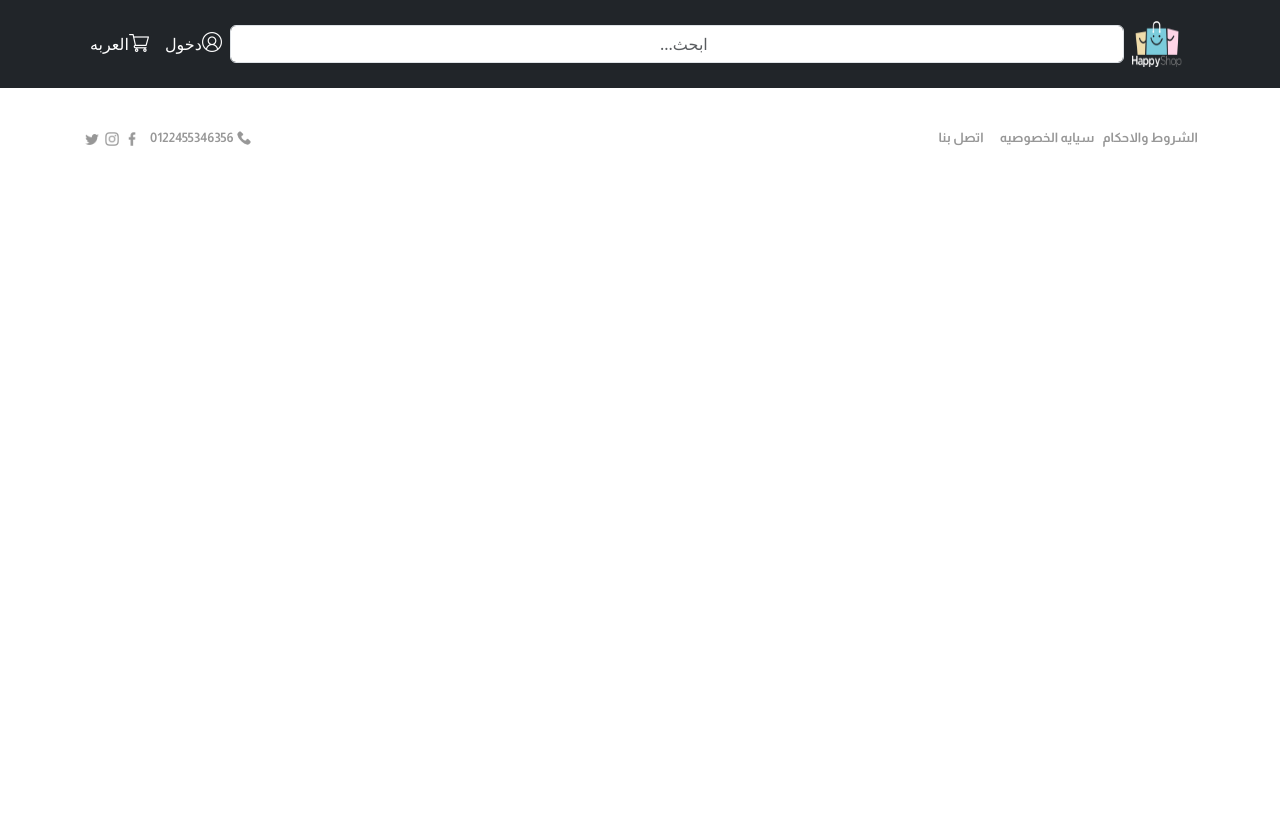
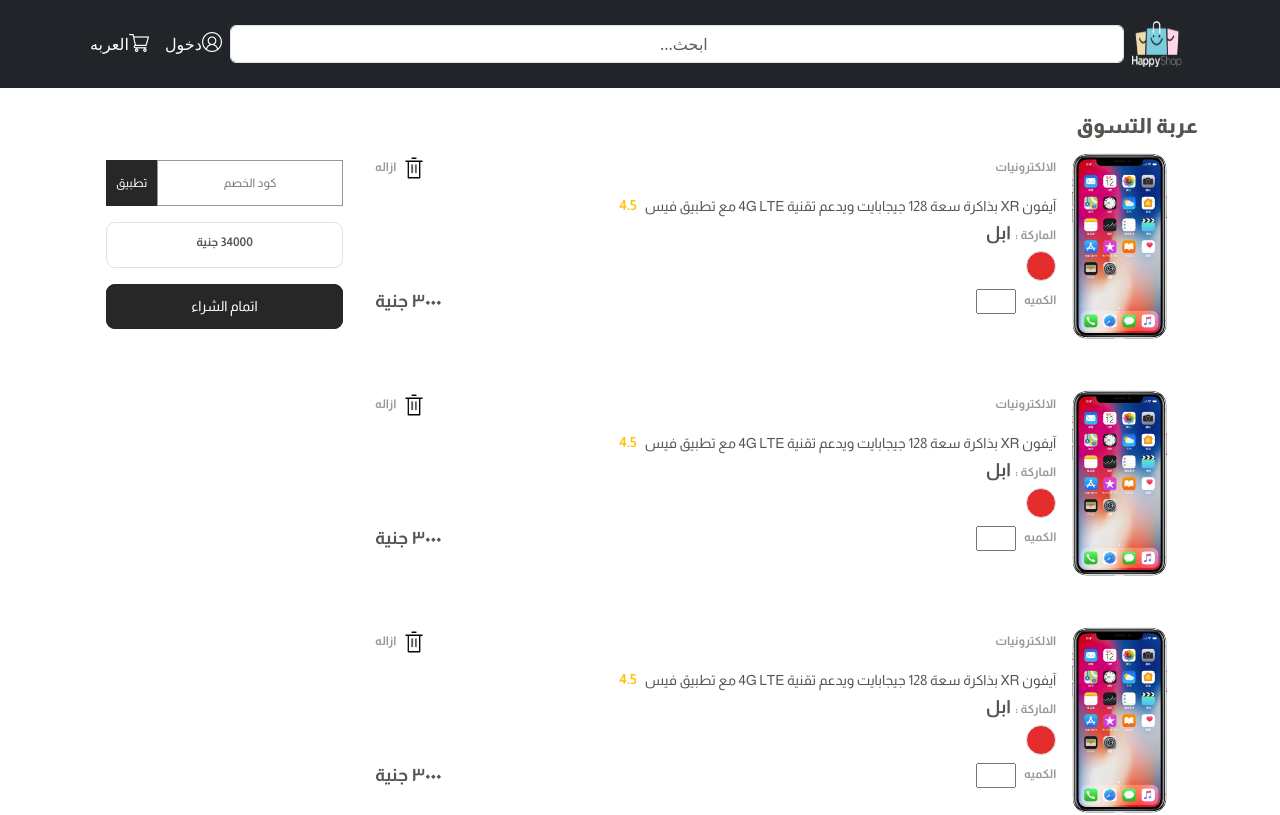
Before and after one commit to KarimElaskary/e-commerce, a React (Create React App) app: page /cart in a window 1280 px wide. Shown: the top 815 px of the page. Built offline with nearby package versions, Linux system fonts and the light colour scheme.

Commit message:
Cart Page Done

```diff
--- a/src/App.js
+++ b/src/App.js
@@ -8,6 +8,7 @@
 import AllBrandPage from "./Pages/Brand/AllBrandPage";
 import ShopProductsPage from "./Pages/Products/ShopProductsPage";
 import ProductDetalisPage from "./Pages/Products/ProductDetalisPage";
+import CartPage from "./Pages/Cart/CartPage";
 
 function App() {
   return (
@@ -22,6 +23,7 @@
           <Route path="/allbrand" element={<AllBrandPage />} />
           <Route path="/product" element={<ShopProductsPage />} />
           <Route path="/products/:id" element={<ProductDetalisPage />} />
+          <Route path="/cart" element={<CartPage />} />
         </Routes>
       </BrowserRouter>
       <Footer />
--- /dev/null
+++ b/src/Components/Cart/CartCheckout.js
@@ -0,0 +1,28 @@
+import React from 'react'
+import { Row, Col } from 'react-bootstrap'
+import { Link } from 'react-router-dom'
+
+const CartCheckout = () => {
+    return (
+        <Row className="my-1 d-flex justify-content-center cart-checkout pt-3">
+            <Col xs="12" className="d-flex  flex-column  ">
+                <div className="d-flex  ">
+                    <input
+                        className="copon-input d-inline text-center "
+                        placeholder="كود الخصم"
+                    />
+                    <button className="copon-btn d-inline ">تطبيق</button>
+                </div>
+                <div className="product-price d-inline w-100 my-3  border">34000 جنية</div>
+                <Link
+                    to="/order/paymethoud"
+                    style={{ textDecoration: "none" }}
+                    className="product-cart-add  d-inline ">
+                    <button className="product-cart-add w-100 px-2"> اتمام الشراء</button>
+                </Link>
+            </Col>
+        </Row>
+    )
+}
+
+export default CartCheckout
--- /dev/null
+++ b/src/Components/Cart/CartItem.js
@@ -0,0 +1,60 @@
+import React from 'react'
+import { Col,Row } from 'react-bootstrap'
+import mobile from '../../Images/mobile.png'
+import deleteicon from '../../Images/delete.png'
+const CartItem = () => {
+    return (
+        <Col xs="12" className="cart-item-body my-2 d-flex px-2">
+        <img width="160px" height="197px" src={mobile} alt="" />
+        <div className="w-100">
+          <Row className="justify-content-between">
+            <Col sm="12" className=" d-flex flex-row justify-content-between">
+              <div className="d-inline pt-2 cat-text">الالكترونيات</div>
+              <div className="d-flex pt-2 " style={{ cursor: "pointer" }}>
+                <img src={deleteicon} alt="" width="20px" height="24px" />
+                <div className="cat-text d-inline me-2">ازاله</div>
+              </div>
+            </Col>
+          </Row>
+          <Row className="justify-content-center mt-2">
+            <Col sm="12" className=" d-flex flex-row justify-content-start">
+              <div className="d-inline pt-2 cat-title">
+                آيفون XR بذاكرة سعة 128 جيجابايت ويدعم تقنية 4G LTE مع تطبيق فيس
+
+              </div>
+              <div className="d-inline pt-2 cat-rate me-2">4.5</div>
+            </Col>
+          </Row>
+          <Row>
+            <Col sm="12" className="mt-1">
+              <div className="cat-text d-inline">الماركة :</div>
+              <div className="barnd-text d-inline mx-1">ابل </div>
+            </Col>
+          </Row>
+          <Row>
+            <Col sm="12" className="mt-1 d-flex">
+              <div
+                className="color ms-2 border"
+                style={{ backgroundColor: "#E52C2C" }}></div>
+            </Col>
+          </Row>
+
+          <Row className="justify-content-between">
+            <Col sm="12" className=" d-flex flex-row justify-content-between">
+              <div className="d-inline pt-2 d-flex">
+                <div className="cat-text  d-inline">الكميه</div>
+                <input
+                  className="mx-2 "
+                  type="number"
+                  style={{ width: "40px", height: "25px" }}
+                />
+              </div>
+              <div className="d-inline pt-2 barnd-text">٣٠٠٠ جنية</div>
+            </Col>
+          </Row>
+        </div>
+      </Col>
+    )
+}
+
+export default CartItem
--- /dev/null
+++ b/src/Pages/Cart/CartPage.js
@@ -0,0 +1,28 @@
+import React from 'react'
+import { Container, Row, Col } from 'react-bootstrap'
+import CartCheckout from '../../Components/Cart/CartCheckout'
+import CartItem from '../../Components/Cart/CartItem'
+
+const CartPage = () => {
+    return (
+        <Container style={{ minHeight: '670px' }}>
+            <Row>
+                <div className='cart-title mt-4'>عربة التسوق</div>
+            </Row>
+            <Row className='d-flex justify-content-center'>
+                <Col xs="12" md="9">
+                    <CartItem />
+                    <CartItem />
+                    <CartItem />
+                    <CartItem />
+                </Col>
+
+                <Col xs="6" md="3">
+                    <CartCheckout />
+                </Col>
+            </Row>
+        </Container>
+    )
+}
+
+export default CartPage
```
